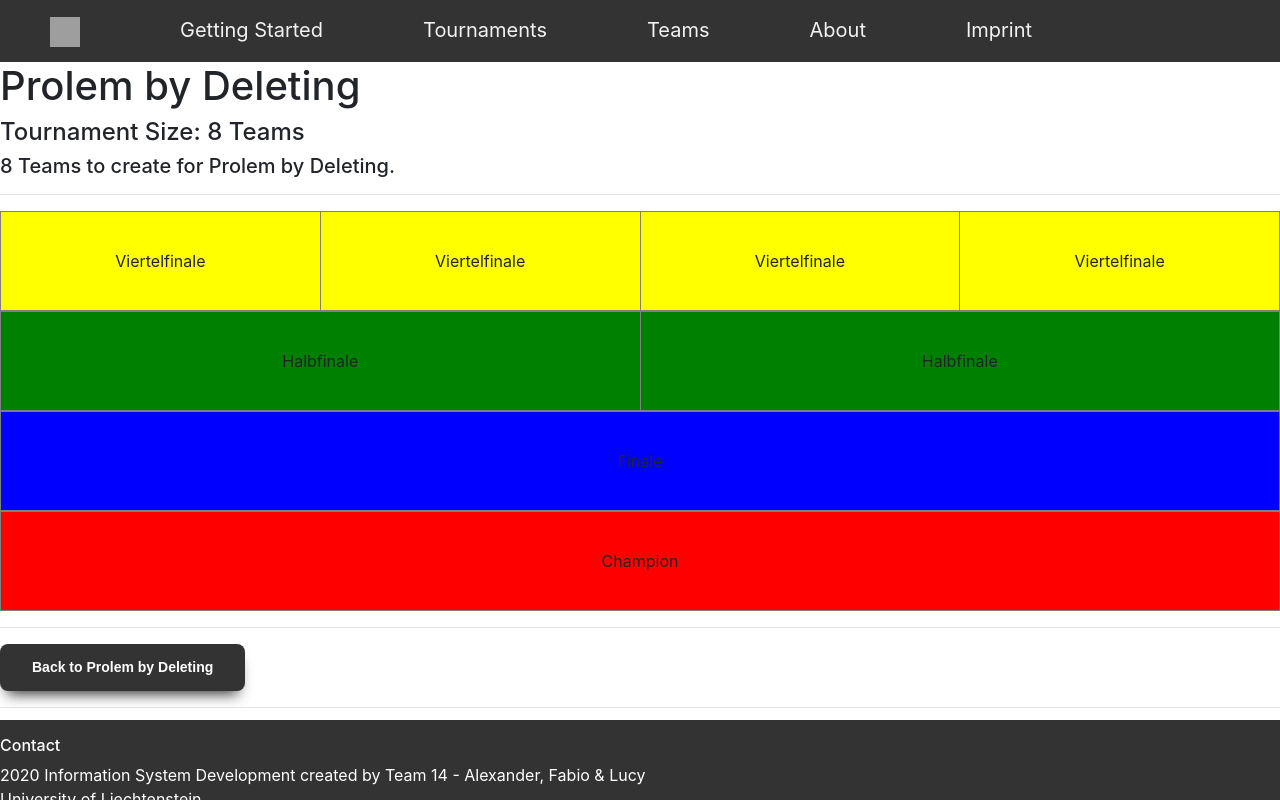
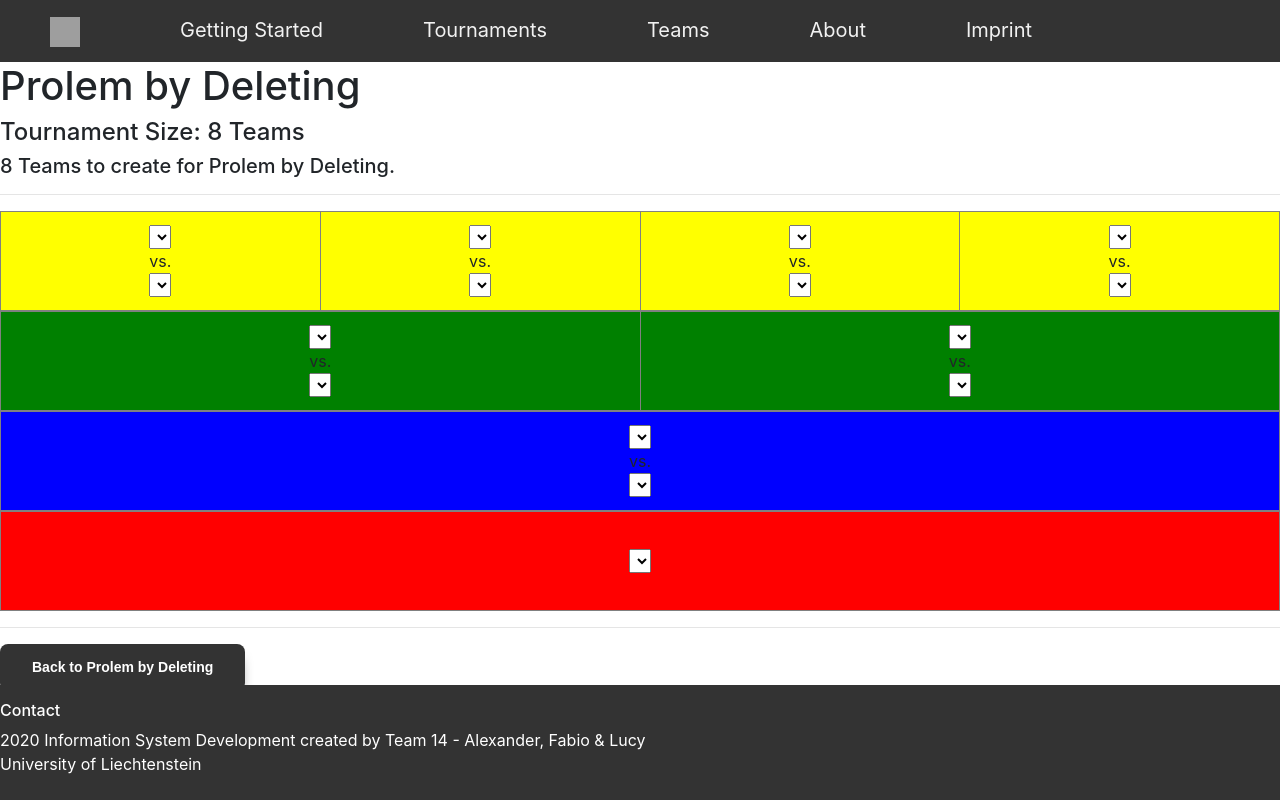
Before and after one commit to BuecAle/TournamentGenerator_ISD, a Django app: page /Tournament/1/Tree/ in a window 1280 px wide. Run offline with Django 3.2, Linux system fonts and the light colour scheme; data comes from the database, SQL or seed files in the repository; both versions use the stored data as it was after the commit; lists and menus that the app fills with data are empty; some libraries are stand-ins or nearby versions; grey boxes are pictures that could not be loaded.

Commit message:
Adjusted Tournamenttree

```diff
--- a/trunk/TournamentGenerator/TournamentGenerator/Tournament/forms.py
+++ b/trunk/TournamentGenerator/TournamentGenerator/Tournament/forms.py
@@ -16,6 +16,7 @@ class TournamentCreateForm(forms.ModelForm):
         return tmp
 
 
+
 class RawTournamentForm(forms.Form):
     TournamentName = forms.CharField()
     TournamentSize = forms.CharField()
--- a/trunk/TournamentGenerator/TournamentGenerator/static/styles.css
+++ b/trunk/TournamentGenerator/TournamentGenerator/static/styles.css
@@ -165,10 +165,9 @@ border: none;
 
 /* Footer */
 div.footer {
-  margin: 0;
-  position: fixed;
-  bottom: 0;
-  height: 80px;
+  position: absolute;
+  left: 0px;
+  bottom: 0px;
   width: 100%;
   background-color: #333;
   color: white;
--- a/trunk/TournamentGenerator/TournamentGenerator/templates/Tournament/TournamentTree.html
+++ b/trunk/TournamentGenerator/TournamentGenerator/templates/Tournament/TournamentTree.html
@@ -13,6 +13,8 @@
 {% endblock %}
 
 {% block mainContent2 %}
+
+<!-- Round of 32 -->
 {% if tournamentsize == 32 %}
 <table border="1px" width="100%" height="100px" bgcolor="pink">
     <tbody>
@@ -22,9 +24,9 @@
                 {% for obj2 in secondteams %}
                   {% if forloop.counter == forloop.parentloop.counter %}
                     <td width="6,25%" align="center">
-                    <a class="StandardBtn" href="">{{ obj1.TeamName }}</a><br>
+                    <label>{{ obj1.TeamName }}</label><br>
                     vs. <br>
-                    <a class="StandardBtn" href="">{{ obj2.TeamName }}</a><br>
+                    <label>{{ obj2.TeamName }}</label><br>
                     </td>
                   {% endif %}
                 {% endfor %}
@@ -40,25 +42,46 @@
 {% else %}
 {% endif %}
 
+<!-- Round of 16 -->
 {% if tournamentsize >= 16 %}
 <table border="1px" width="100%" height="100px" bgcolor="brown">
     <tbody>
         <tr>
-            {% if tournamentsize >= 16 and tournament_complete %}
+            {% if tournamentsize == 16 %}
+                {% if tournament_complete %}
                     {% for obj1 in firstteams %}
                     {% for obj2 in secondteams %}
                       {% if forloop.counter == forloop.parentloop.counter %}
                         <td width="12,5%" align="center">
-                    <a class="StandardBtn" href="">{{ obj1.TeamName }}</a><br>
+                        <label>{{ obj1.TeamName }}</label><br>
                         vs. <br>
-                    <a class="StandardBtn" href="">{{ obj2.TeamName }}</a><br>
+                        <label>{{ obj2.TeamName }}</label><br>
                         </td>
                       {% endif %}
                     {% endfor %}
                     {% endfor %}
-            {% elif tournamentsize >= 16 %}
+                {% else %}
                        {% for i in "x"|ljust:"8" %}
-                    <td width="12,5%" align="center">Achtelfinale</td>
+                        <td width="12,5%" align="center">
+                            <label>Round of 16</label><br>
+                        </td>
+                   {% endfor %}
+                {% endif %}
+            {% elif tournamentsize > 16 %}
+                {% for i in "x"|ljust:"8" %}
+                <td width="12,5%" align="center">
+                <select>
+                        {% for obj in team %}
+                        <option>{{obj.TeamName}}</option>
+                        {% endfor %}
+                        </select><br>
+                        vs.<br>
+                        <select>
+                        {% for obj in team %}
+                        <option>{{obj.TeamName}}</option>
+                        {% endfor %}
+                </select>
+                </td>
                 {% endfor %}
             {% endif %}
         </tr>
@@ -67,7 +90,7 @@
 {% else %}
 {% endif %}
 
-
+<!-- Quaterfinal -->
 <table border="1px" width="100%" height="100px" bgcolor="yellow">
     <tbody>
         <tr>
@@ -76,47 +99,92 @@
                 {% for obj2 in secondteams %}
                   {% if forloop.counter == forloop.parentloop.counter %}
                     <td width="25%" align="center">
-                    <a class="StandardBtn" href="">{{ obj1.TeamName }}</a><br>
+                    <label>{{ obj1.TeamName }}</a><br>
                     vs. <br>
-                    <a class="StandardBtn" href="">{{ obj2.TeamName }}</a><br>
+                    <label>{{ obj2.TeamName }}</a><br>
                     </td>
                   {% endif %}
                 {% endfor %}
                 {% endfor %}
             {% else %}
                 {% for i in "x"|ljust:"4" %}
-                    <td width="25%" align="center">Viertelfinale</td>
+                <td width="25%" align="center">
+                    <select>
+                    {% for obj in team %}
+                        <option>{{obj.TeamName}}</option>
+                        {% endfor %}
+                        </select><br>
+                        vs.<br>
+                        <select>
+                        {% for obj in team %}
+                        <option>{{obj.TeamName}}</option>
+                    {% endfor %}
+                    </select>
+                </td>
                 {% endfor %}
             {% endif %}
         </tr>
     </tbody>
 </table>
 
-
+<!-- Semifinal -->
 <table border="1px" width="100%" height="100px" bgcolor="green">
     <tbody>
         <tr>
-        <td width="50%" align="center">Halbfinale</td>
-        <td width="50%" align="center">Halbfinale</td>
-    </tr>
-    </tbody>
-</table>
-<table border="1px" width="100%" height="100px" bgcolor="blue">
-    <tbody>
-        <tr>
-        <td width="100%" align="center">Finale</td>
-    </tr>
-    </tbody>
-</table>
-<table border="1px" width="100%" height="100px" bgcolor="red">
-    <tbody>
-        <tr>
-        <td width="50%" align="center">Champion</td>
+        {% for i in "x"|ljust:"2" %}
+        <td width="50%" align="center">
+            <select>
+                {% for obj in team %}
+                    <option>{{obj.TeamName}}</option>
+                {% endfor %}
+            </select><br>
+            vs.<br>
+            <select>
+                {% for obj in team %}
+                    <option>{{obj.TeamName}}</option>
+                {% endfor %}
+            </select>
+        </td>
+    {% endfor %}
     </tr>
     </tbody>
 </table>
 
+<!-- Final -->
+<table border="1px" width="100%" height="100px" bgcolor="blue">
+    <tbody>
+        <tr>
+            <td width="50%" align="center">
+            <select>
+            {% for obj in team %}
+                <option>{{obj.TeamName}}</option>
+                {% endfor %}
+                </select><br>
+                vs.<br>
+                <select>
+                {% for obj in team %}
+                <option>{{obj.TeamName}}</option>
+            {% endfor %}
+            </select>
+        </td>
+    </tr>
+    </tbody>
+</table>
 
+<!-- Champion -->
+<table border="1px" width="100%" height="100px" bgcolor="red">
+    <tbody>
+        <tr>
+        <td width="50%" align="center">
+            <select>
+                {% for obj in team %}
+                    <option>{{obj.TeamName}}</option>
+                {% endfor %}
+            </select><br>
+        </td>
+    </tr>
+    </tbody>
+</table>
 
 
 {% endblock %}
```
Also changed, not shown: trunk/TournamentGenerator/TournamentGenerator/Tournament/views.py (+22 -0 lines), trunk/TournamentGenerator/TournamentGenerator/db.sqlite3. Lines whose indentation alone changed are shown as unchanged.
